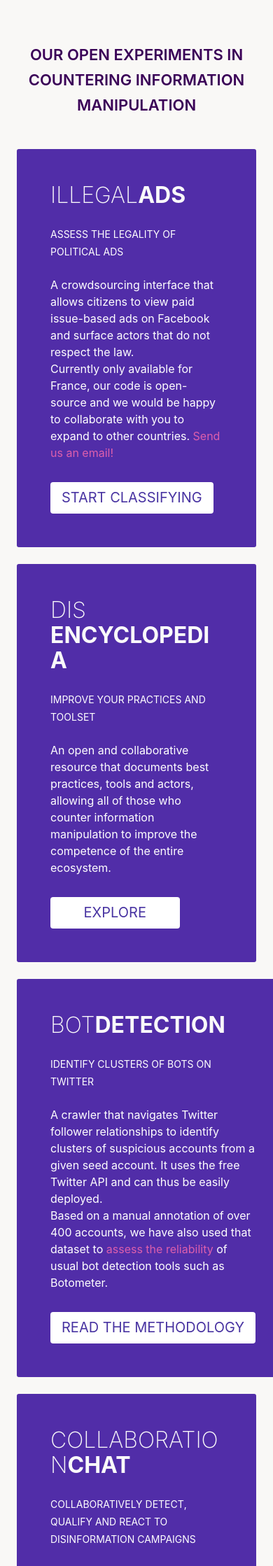
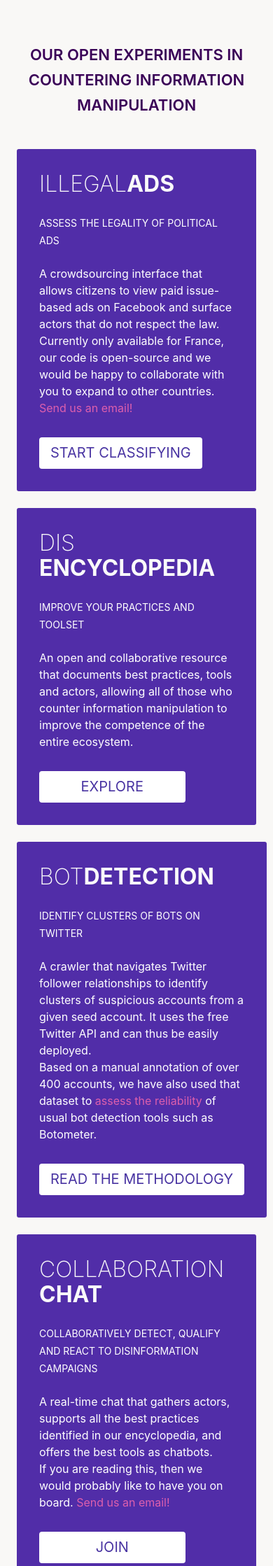
Before and after one commit to ambanum/disinfo.quaidorsay.fr, a Jekyll site: the page built from _pages/en/index.html, in a window 390 px wide. Shown: the part 2270-4508 px from the top of the page at 70% size. Built offline with Jekyll 4.4.1, drawn with Linux system fonts in a browser that asks for light colours; comment, search, counter and statistics services are not loaded.

Commit message:
fixed overflow y on work item on small device

```diff
--- a/assets/css/landing.css
+++ b/assets/css/landing.css
@@ -158,6 +158,12 @@ body {
 	align-items: baseline;
 }
 
+@media screen and (max-width: 420px) {
+	.our-work .work-item {
+		padding:2em;
+	}
+}
+
 .our-work .work-item .title {
 	color: #FAFAFA;
 }
```
